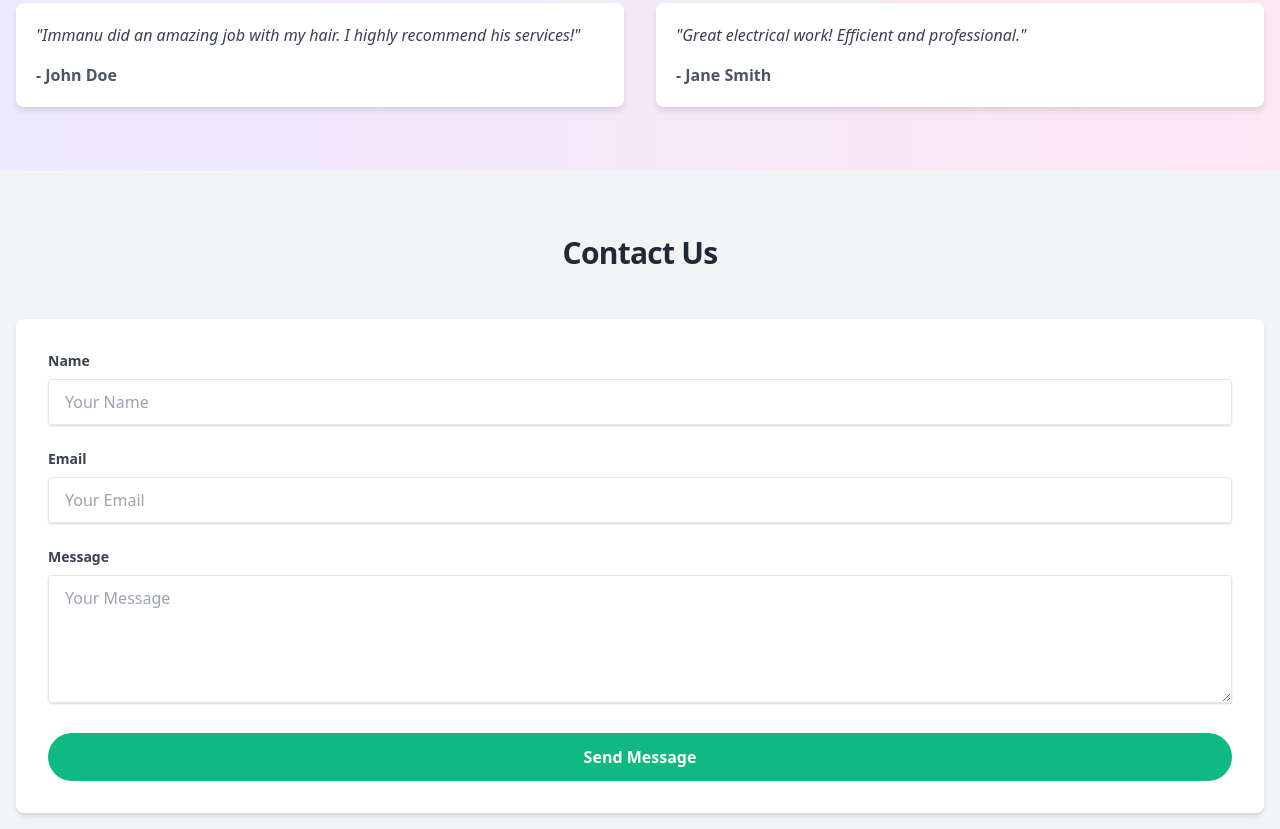
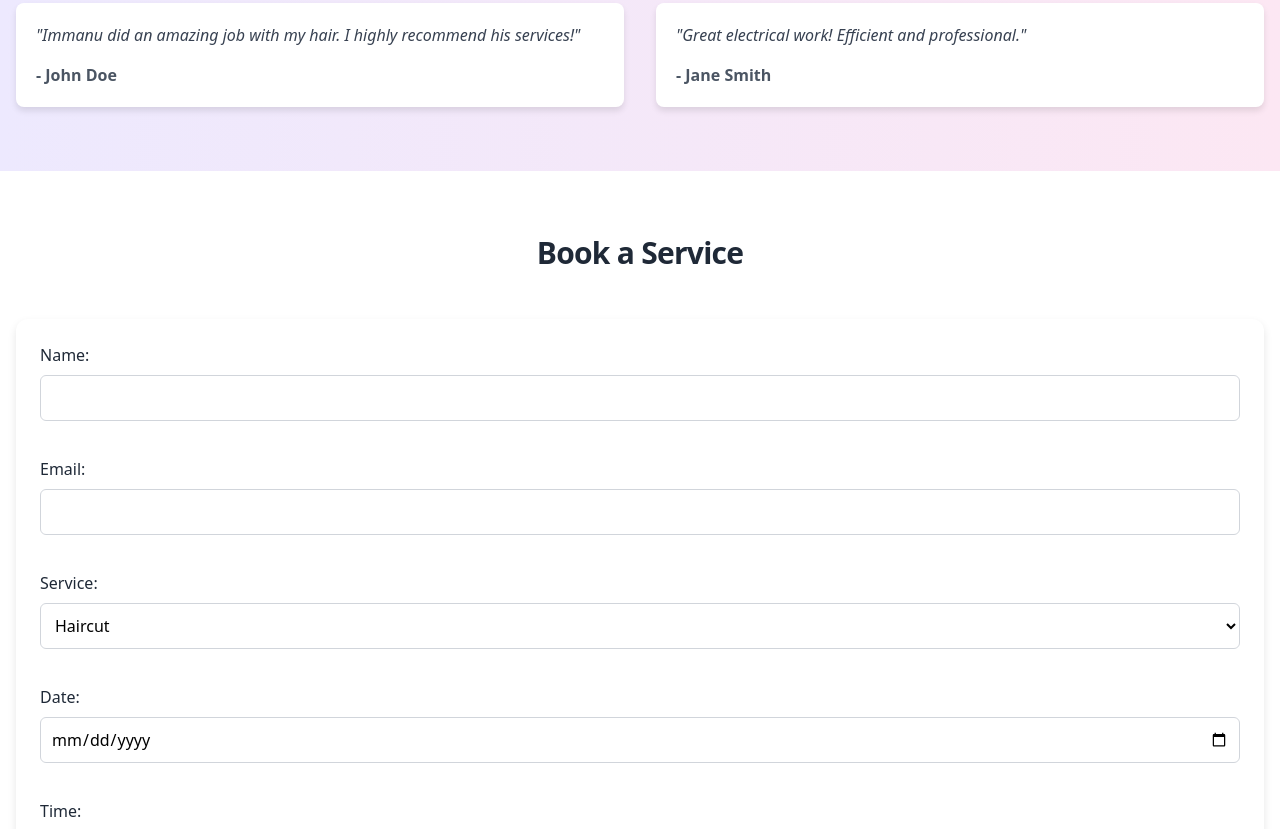
Before and after one commit to integerndegwa/manubarbershop, a plain HTML site: page index.html in a window 1280 px wide. Shown: the part 1353-2182 px from the top of the page. Drawn offline with nearby package versions, Linux system fonts and the light colour scheme.

Commit message:
Update index.html

```diff
--- a/index.html
+++ b/index.html
@@ -325,29 +325,6 @@
         </div>
     </section>
 
-    <section id="contact" class="bg-gray-100 py-16 px-4">
-        <div class="container mx-auto">
-            <h2 class="text-3xl font-semibold text-center mb-12 text-gray-800 tracking-tight">Contact Us</h2>
-            <div class="bg-white rounded-lg shadow-md p-8">
-                <form id="contact-form" class="space-y-6">
-                    <div>
-                        <label for="name" class="block text-gray-700 text-sm font-bold mb-2">Name</label>
-                        <input type="text" id="name" name="name" class="shadow appearance-none border rounded w-full py-3 px-4 text-gray-700 leading-tight focus:outline-none focus:shadow-outline" placeholder="Your Name" required>
-                    </div>
-                    <div>
-                        <label for="email" class="block text-gray-700 text-sm font-bold mb-2">Email</label>
-                        <input type="email" id="email" name="email" class="shadow appearance-none border rounded w-full py-3 px-4 text-gray-700 leading-tight focus:outline-none focus:shadow-outline" placeholder="Your Email" required>
-                    </div>
-                    <div>
-                        <label for="message" class="block text-gray-700 text-sm font-bold mb-2">Message</label>
-                        <textarea id="message" name="message" class="shadow appearance-none border rounded w-full py-3 px-4 text-gray-700 leading-tight focus:outline-none focus:shadow-outline h-32 resize-y" placeholder="Your Message" required></textarea>
-                    </div>
-                    <button type="submit" class="bg-green-500 hover:bg-green-700 text-white font-bold py-3 px-6 rounded-full focus:outline-none focus:shadow-outline w-full transition duration-300 ease-in-out transform hover:scale-105">Send Message</button>
-                </form>
-            </div>
-        </div>
-    </section>
-
     <section id="book" class="bg-white py-16 px-4">
         <div class="container mx-auto">
             <h2 class="text-3xl font-semibold text-center mb-12 text-gray-800 tracking-tight">Book a Service</h2>
```
